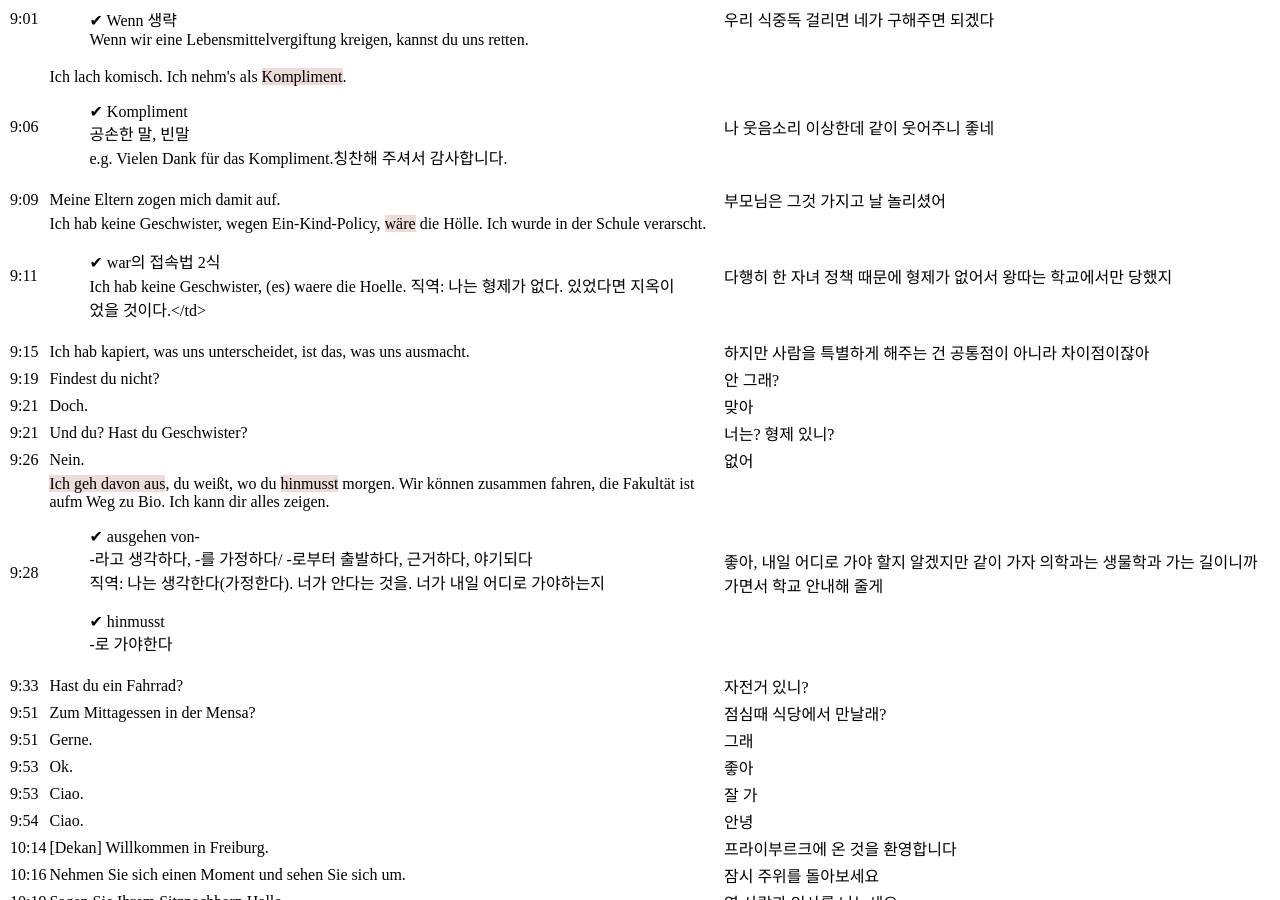
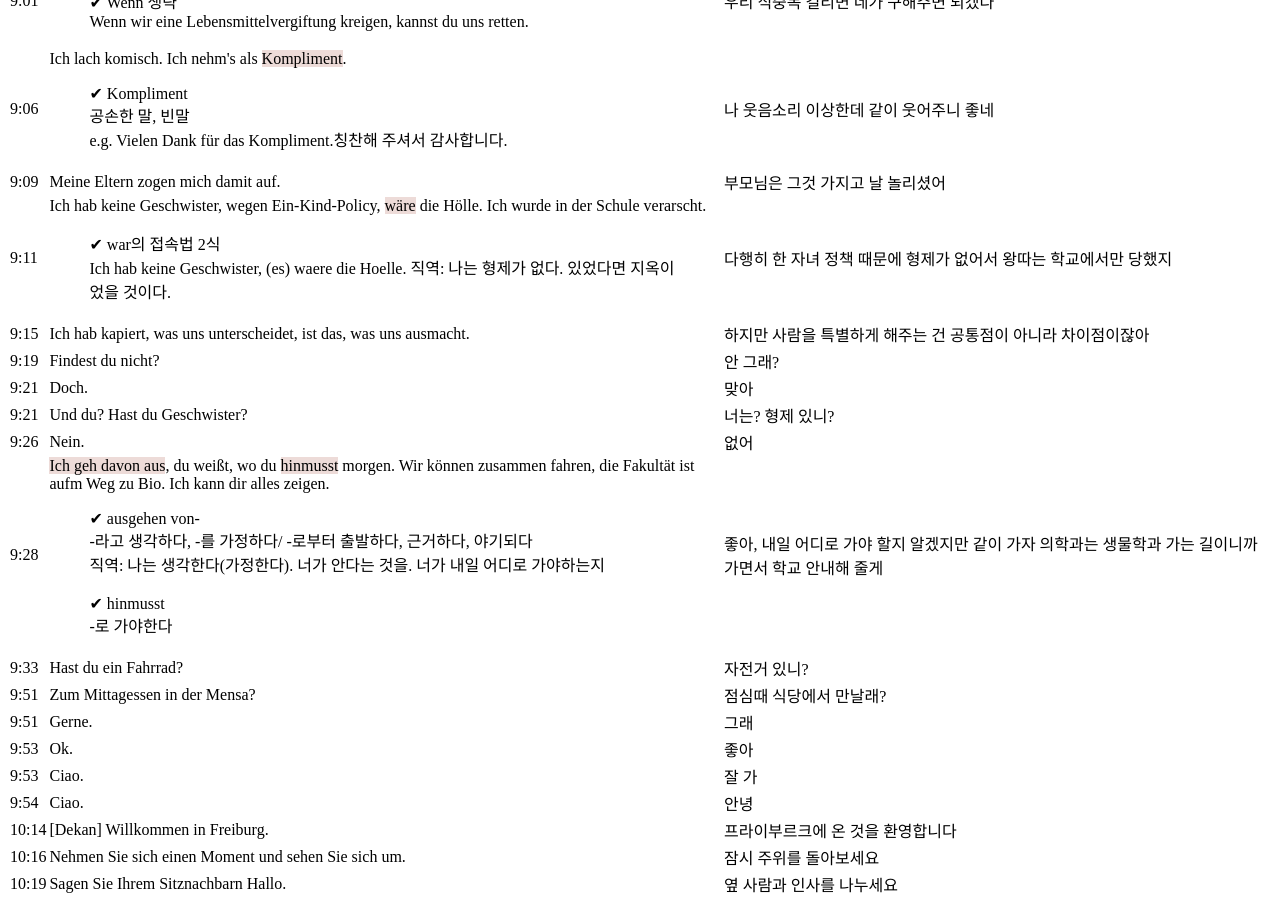
Before and after one commit to finddme/finddme.github.io, a Jekyll site: the page built from _posts/2021-01-30-Biohackers1.md, in a window 1280 px wide and 900 px high, scrolled down 2683 px. Built offline with Jekyll 4.4.1, drawn with Linux system fonts in a browser that asks for light colours; some of the changed text lies outside the part shown.

Commit message:
Update 2021-01-30-Biohackers1.md

```diff
--- a/_posts/2021-01-30-Biohackers1.md
+++ b/_posts/2021-01-30-Biohackers1.md
@@ -114,7 +114,7 @@ tag: Deutsch
        <tr><td>9:01</td><td><span style="background-color:#EDDBD8">(Wenn)</span>Kriegen wir eine Lebensmittelvergiftung, kannst du uns retten.<br><blockquote>&#10004; Wenn 생략<br> Wenn wir eine Lebensmittelvergiftung kreigen, kannst du uns retten.</blockquote></td><td>우리 식중독 걸리면 네가 구해주면 되겠다</td></tr>
        <tr><td>9:06</td><td>Ich lach komisch. Ich nehm's als <span style="background-color:#EDDBD8">Kompliment</span>.<br><blockquote>&#10004; Kompliment<br>공손한 말, 빈말<br>e.g. Vielen Dank für das Kompliment.칭찬해 주셔서 감사합니다.</blockquote></td><td>나 웃음소리 이상한데 같이 웃어주니 좋네</td></tr>
        <tr><td>9:09</td><td>Meine Eltern zogen mich damit auf.</td><td>부모님은 그것 가지고 날 놀리셨어</td></tr>
-       <tr><td>9:11</td><td>Ich hab keine Geschwister, wegen Ein-Kind-Policy, <span style="background-color:#EDDBD8">wäre</span> die Hölle. Ich wurde in der Schule verarscht.<br><blockquote>&#10004; war의 접속법 2식<br> Ich hab keine Geschwister, (es) waere die Hoelle. 직역: 나는 형제가 없다. 있었다면 지옥이었을 것이다.</td><td>다행히 한 자녀 정책 때문에 형제가 없어서 왕따는 학교에서만 당했지</td></tr>
+       <tr><td>9:11</td><td>Ich hab keine Geschwister, wegen Ein-Kind-Policy, <span style="background-color:#EDDBD8">wäre</span> die Hölle. Ich wurde in der Schule verarscht.<br><blockquote>&#10004; war의 접속법 2식<br> Ich hab keine Geschwister, (es) waere die Hoelle. 직역: 나는 형제가 없다. 있었다면 지옥이었을 것이다.</blockquote></td><td>다행히 한 자녀 정책 때문에 형제가 없어서 왕따는 학교에서만 당했지</td></tr>
        <tr><td>9:15</td><td>Ich hab kapiert, was uns unterscheidet, ist das, was uns ausmacht.</td><td>하지만 사람을 특별하게 해주는 건 공통점이 아니라 차이점이잖아</td></tr>
        <tr><td>9:19</td><td>Findest du nicht?</td><td>안 그래?</td></tr>
        <tr><td>9:21</td><td>Doch.</td><td>맞아</td></tr>
```
